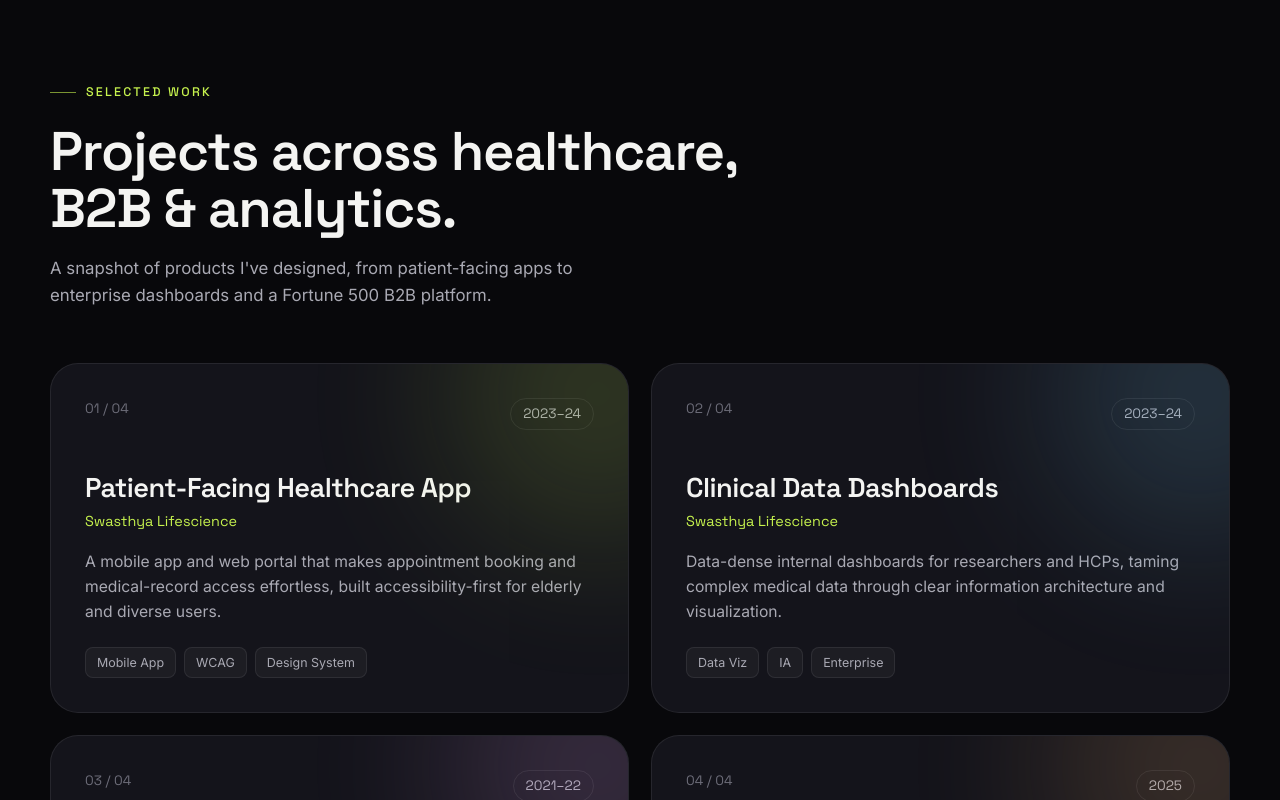
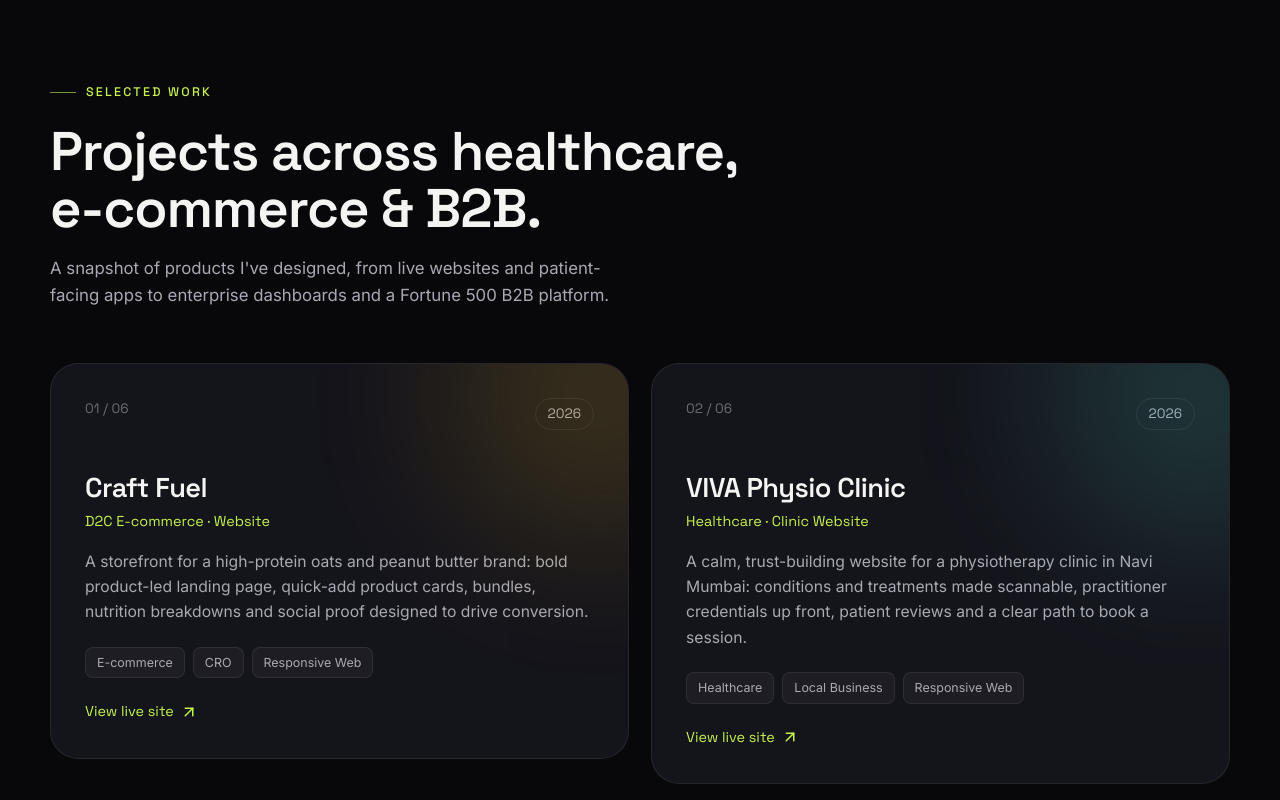
Before and after one commit to hritikgujar10/Portfolio, a React (Vite) app: page / in a window 1280 px wide. Shown: the part 4600-5400 px from the top of the page. Built offline with nearby package versions, Linux system fonts and the light colour scheme.

Commit message:
Add Craft Fuel and VIVA Physio Clinic to projects
Adds both live websites as the first two project cards, with a 'View live site' link on cards that have a URL.

```diff
--- a/src/components/Projects.jsx
+++ b/src/components/Projects.jsx
@@ -1,17 +1,18 @@
 import { projects } from '../data/content'
 import Reveal from './Reveal'
+import { Arrow } from './Icons'
 
 export default function Projects() {
   return (
     <section className="section container" id="projects">
       <Reveal><span className="eyebrow">Selected Work</span></Reveal>
       <Reveal delay={0.05}>
-        <h2 className="section-title">Projects across healthcare, B2B & analytics.</h2>
+        <h2 className="section-title">Projects across healthcare, e-commerce & B2B.</h2>
       </Reveal>
       <Reveal delay={0.1}>
         <p className="section-lead">
-          A snapshot of products I've designed, from patient-facing apps to enterprise
-          dashboards and a Fortune 500 B2B platform.
+          A snapshot of products I've designed, from live websites and patient-facing apps
+          to enterprise dashboards and a Fortune 500 B2B platform.
         </p>
       </Reveal>
 
@@ -30,6 +31,11 @@
               <div className="project-tags">
                 {p.tags.map((t) => <span key={t}>{t}</span>)}
               </div>
+              {p.url && (
+                <a className="project-link" href={p.url} target="_blank" rel="noopener noreferrer">
+                  View live site <Arrow />
+                </a>
+              )}
             </article>
           </Reveal>
         ))}
--- a/src/data/content.js
+++ b/src/data/content.js
@@ -93,6 +93,26 @@
 
 export const projects = [
   {
+    name: 'Craft Fuel',
+    org: 'D2C E-commerce · Website',
+    year: '2026',
+    blurb:
+      'A storefront for a high-protein oats and peanut butter brand: bold product-led landing page, quick-add product cards, bundles, nutrition breakdowns and social proof designed to drive conversion.',
+    tags: ['E-commerce', 'CRO', 'Responsive Web'],
+    accent: '#FBBF24',
+    url: 'https://craft-fuel.vercel.app/',
+  },
+  {
+    name: 'VIVA Physio Clinic',
+    org: 'Healthcare · Clinic Website',
+    year: '2026',
+    blurb:
+      'A calm, trust-building website for a physiotherapy clinic in Navi Mumbai: conditions and treatments made scannable, practitioner credentials up front, patient reviews and a clear path to book a session.',
+    tags: ['Healthcare', 'Local Business', 'Responsive Web'],
+    accent: '#5EEAD4',
+    url: 'https://viva-physio-clinic.vercel.app/',
+  },
+  {
     name: 'Patient-Facing Healthcare App',
     org: 'Swasthya Lifescience',
     year: '2023–24',
--- a/src/index.css
+++ b/src/index.css
@@ -358,6 +358,13 @@
   padding: 5px 11px; border-radius: 8px; background: rgba(255,255,255,0.04);
   border: 1px solid var(--border);
 }
+.project-link {
+  display: inline-flex; align-items: center; gap: 6px; align-self: flex-start;
+  margin-top: 22px; font-family: var(--font-display); font-size: 0.9rem;
+  color: var(--accent); text-decoration: none; position: relative;
+}
+.project-link svg { transition: transform 0.3s var(--ease); }
+.project-link:hover svg { transform: translate(2px, -2px); }
 
 /* ============================================================
    EDUCATION + CERTS
```
